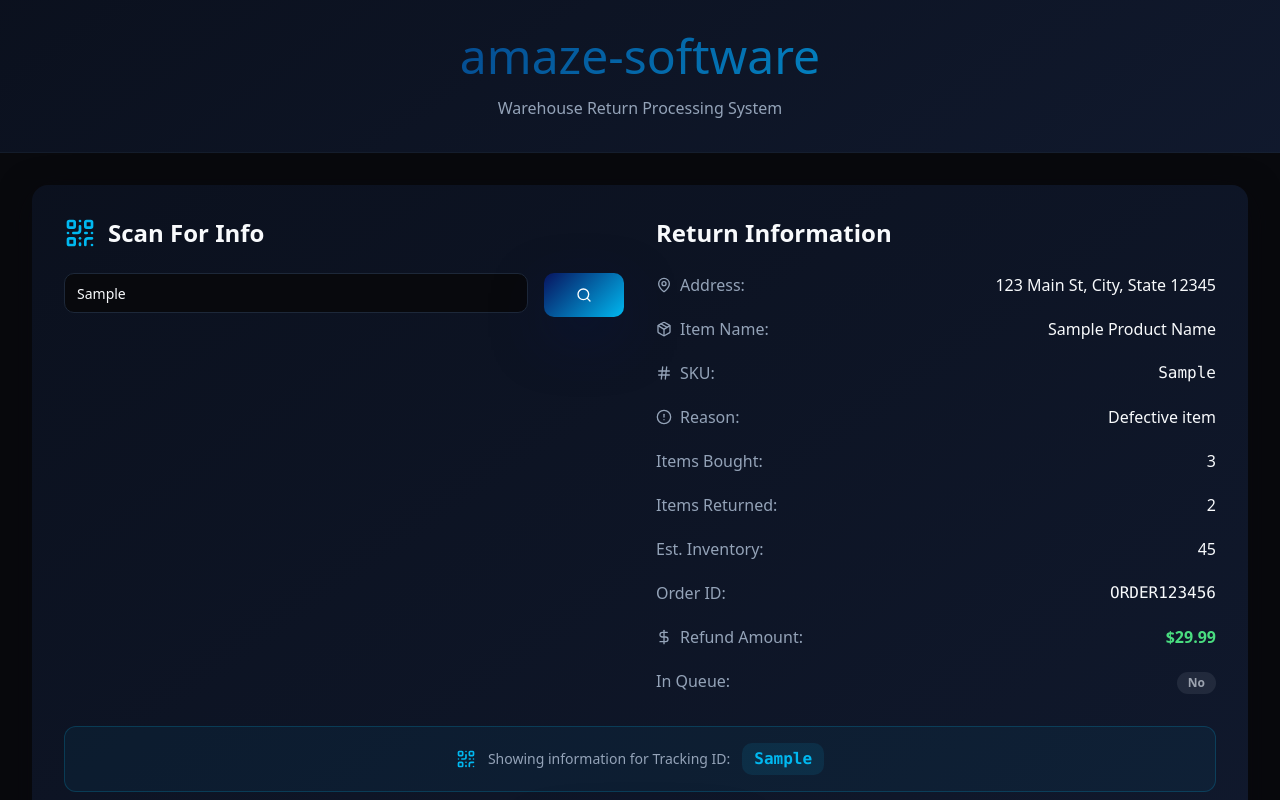
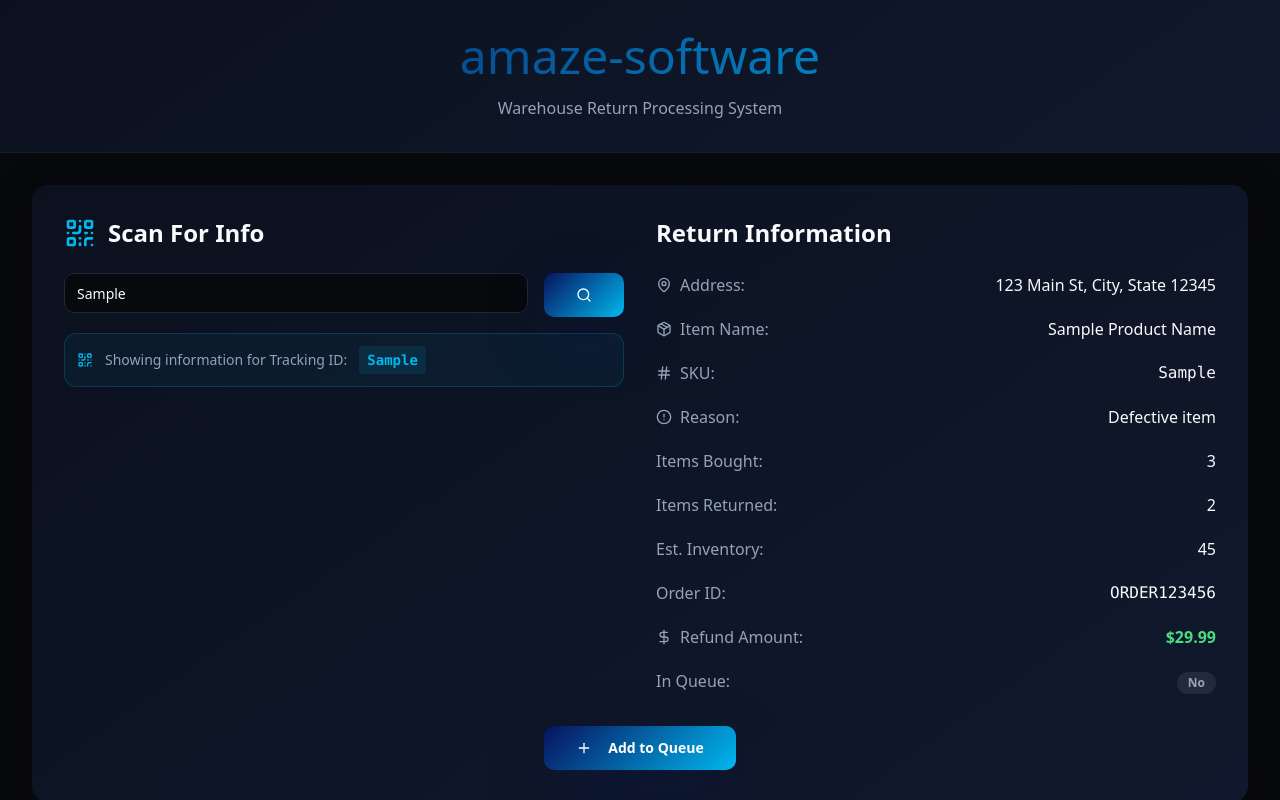
Before and after one commit to j-lederer/amaze-return-automator, a React (Vite) app: page /home in a window 1280 px wide. Both pictures are taken after typing "Sample" into the empty fields and a click on the button 584 px from the left and 295 px from the top of the page. Shown: the top 800 px of the page. Built offline with nearby package versions, Linux system fonts and the light colour scheme.

Commit message:
Move tracking ID display
Place the tracking ID indicator directly below the barcode search scanner textbox on the Home page.

```diff
--- a/src/pages/Home.tsx
+++ b/src/pages/Home.tsx
@@ -109,6 +109,21 @@ const Home = () => {
                   </Button>
                 </div>
               </form>
+
+              {/* Tracking ID Indicator */}
+              {currentTrackingId && returnData && (
+                <div className="mt-4 p-3 rounded-lg border border-accent/20 bg-accent/5">
+                  <div className="flex items-center gap-3">
+                    <QrCode className="w-4 h-4 text-accent" />
+                    <span className="text-sm text-muted-foreground">
+                      Showing information for Tracking ID:
+                    </span>
+                    <span className="font-mono text-sm font-semibold text-accent bg-accent/10 px-2 py-1 rounded">
+                      {currentTrackingId}
+                    </span>
+                  </div>
+                </div>
+              )}
             </div>
 
             {/* Return Information */}
@@ -189,21 +204,6 @@ const Home = () => {
               </div>
             </div>
           </div>
-
-          {/* Tracking ID Indicator */}
-          {currentTrackingId && returnData && (
-            <div className="mt-8 p-4 rounded-lg border border-accent/20 bg-accent/5">
-              <div className="flex items-center justify-center gap-3">
-                <QrCode className="w-5 h-5 text-accent" />
-                <span className="text-sm text-muted-foreground">
-                  Showing information for Tracking ID:
-                </span>
-                <span className="font-mono text-base font-semibold text-accent bg-accent/10 px-3 py-1 rounded-md">
-                  {currentTrackingId}
-                </span>
-              </div>
-            </div>
-          )}
 
           {/* Add to Queue Button */}
           {returnData && (
```
